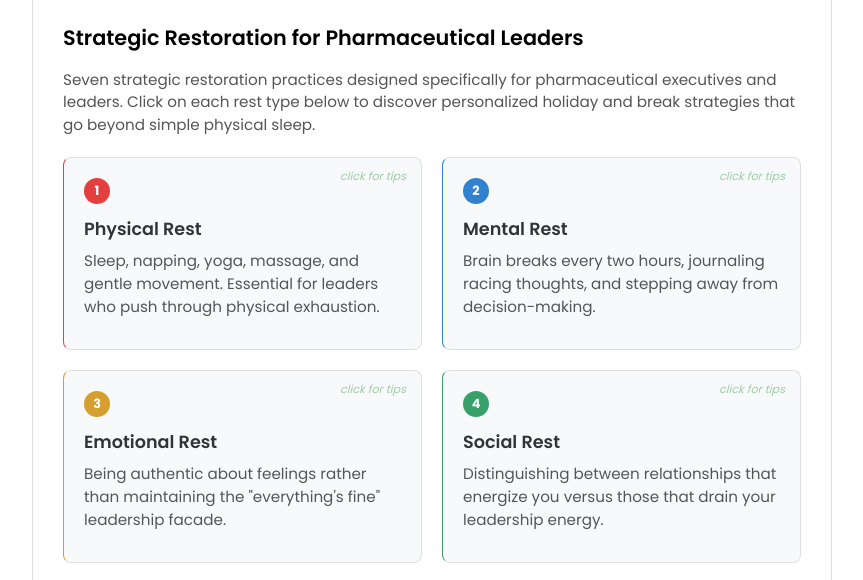
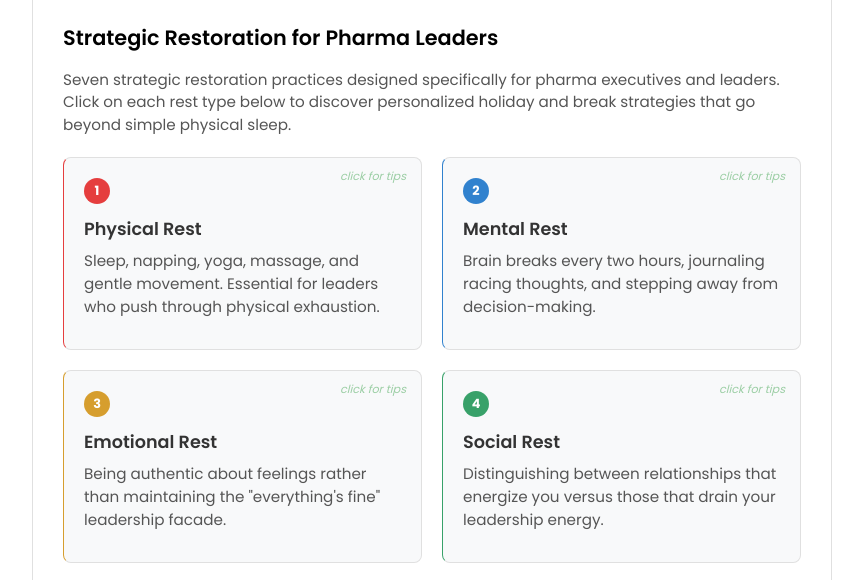
Before and after one commit to pharmacoach/seven_types_of_rest, a plain HTML site: page index.html in a window 1280 px wide. Shown: the part 217-797 px from the top of the page, without its empty margins (208-1071 px from the left). Drawn offline with Linux system fonts and the light colour scheme.

Commit message:
Update index.html

```diff
--- a/index.html
+++ b/index.html
@@ -290,8 +290,8 @@
 
     <!-- SECTION 1 -->
     <div class="section">
-      <h2>Strategic Restoration for Pharmaceutical Leaders</h2>
-      <p>Seven strategic restoration practices designed specifically for pharmaceutical executives and leaders. Click on each rest type below to discover personalized holiday and break strategies that go beyond simple physical sleep.</p>
+      <h2>Strategic Restoration for Pharma Leaders</h2>
+      <p>Seven strategic restoration practices designed specifically for pharma executives and leaders. Click on each rest type below to discover personalized holiday and break strategies that go beyond simple physical sleep.</p>
 
       <div class="rest-grid">
         <div class="rest-card physical" onclick="toggleHolidayTips(this)">
```
